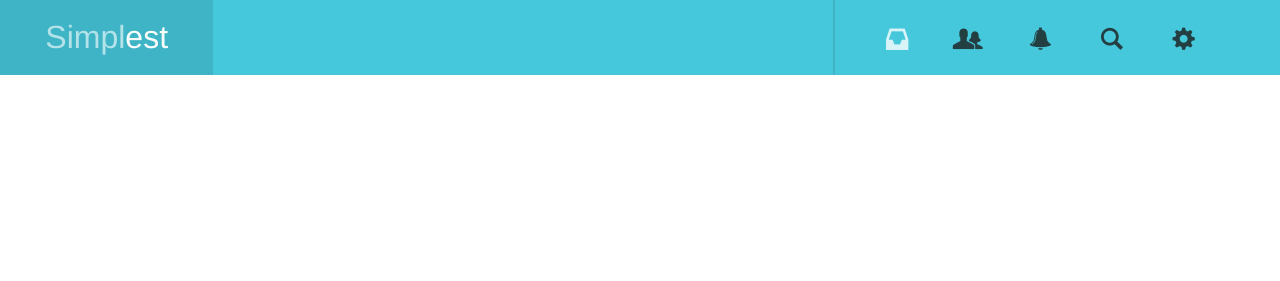
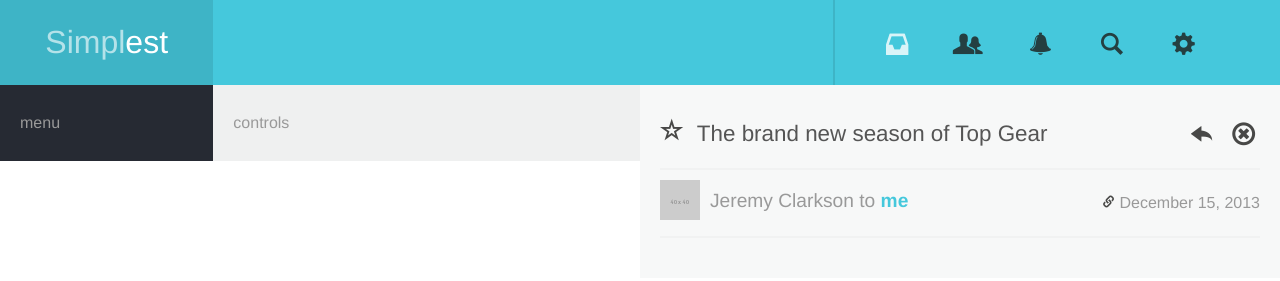
Before and after one commit to broneks/smplst, a website: page index.html in a window 1280 px wide. Drawn offline with Linux system fonts and the light colour scheme.

Commit message:
progress on details section

```diff
--- a/css/main.css
+++ b/css/main.css
@@ -1 +1 @@
-.fullWidth{width:100%;margin-left:auto;margin-right:auto;max-width:initial}#top-header h1{margin:0;font-size:2em;padding:15px 0;background-color:#3eb4c6}#top-header h1 a{color:#fff}#top-header h1 span{color:#b4e2e9}#top-header i{opacity:.8;vertical-align:middle;-webkit-transition:all .1s linear;-moz-transition:all .1s linear;-o-transition:all .1s linear;transition:all .1s linear}#top-header i:hover{margin-top:-3px}#top-header #top-toolbar{background-color:#45c8dc}#top-header #top-toolbar ul{margin:0;padding:24.5px 0;border-left:2px solid #3eb4c6;list-style:none}@media screen and (max-width: 1024px){#top-header #top-toolbar ul{border-left:0}}
+.fullWidth{width:100%;margin-left:auto;margin-right:auto;max-width:initial}body,h1,h3,h4,h5,h6,p,span{color:#999}h2{color:#555}i{opacity:.8}#side-menu,#controls,#details{padding:30px 20px}#side-menu{background-color:#262a33}#controls{background-color:#eff0f0}#details{background-color:#f7f8f8}#top-header h1{margin:0;font-size:2em;padding:20px 0;background-color:#3eb4c6}#top-header h1 a{color:#fff}#top-header h1 span{color:#b4e2e9}#top-header i{vertical-align:middle}#top-header i:hover{margin-top:-4px}#top-header #top-toolbar{background-color:#45c8dc}#top-header #top-toolbar ul{margin:0;padding:29.5px 0;border-left:2px solid #3eb4c6;list-style:none}#details h2{display:inline-block;padding-left:10px;font-size:1.4em}#details #options{padding:2px 10px 0 0}#details #options a{padding:10px}#details #user-info{margin:10px 0;padding:10px 0;border-top:2px solid #f1f2f2;border-bottom:2px solid #f1f2f2}#details #user-info h3{padding:5px 0 0 10px;font-size:1.2em}#details #user-info h3 span{color:#45c8dc;font-weight:bold}#details #user-info #date{padding:15px 0}#details #user-info #date i{font-size:0.8em}@media screen and (max-width: 1024px){#top-header #top-toolbar ul{border-left:0}}
--- a/index.html
+++ b/index.html
@@ -55,6 +55,57 @@
 		</header>
 	</div>
 
+      <!-- Main Content -->
+      <div class="row fullWidth">
+
+            <!-- Side Menu -->
+            <nav id="side-menu" class="large-2 columns">
+                  menu
+            </nav>
+
+            <!-- Controls -->
+            <div id="controls" class="large-4 columns">
+                  controls
+            </div>
+
+            <!-- Details -->
+            <div id="details" class="large-6 columns">
+                  <article>
+                        <header class="row">
+                              <div class="medium-9 columns">
+                                    <a href="#">
+                                          <i class="icon icon-dislikes"></i>
+                                    </a>
+
+                                    <h2>The brand new season of Top Gear</h2>
+                              </div>
+
+                              <div id="options" class="medium-3 columns clearfix">
+                                    <a href="#" class="right">
+                                          <i class="icon icon-remove"></i>
+                                    </a>
+                                    <a href="#" class="right">
+                                          <i class="icon icon-unshare"></i>
+                                    </a>
+                              </div>
+                        </header>
+
+                        <div id="user-info" class="clearfix">
+                              <img src="img/avatar.gif" class="left" height="40" width="40" alt="avatar">
+
+                              <h3 class="left">Jeremy Clarkson to <span>me</span></h3>
+
+                              <span id="date" class="right">
+                                    <i class="icon icon-link"></i>
+
+                                    <time datetime="2013-12-15 19:00">December 15, 2013</time>
+                              </span>
+                        </div>
+
+                  </article>
+            </div>
+      </div>
+
 	<script src="js/vendor/jquery.js"></script>
 	<script src="js/vendor/foundation.min.js"></script>
 	<script>$(document).foundation();</script>
--- /dev/null
+++ b/scss/_details.scss
@@ -0,0 +1,40 @@
+#details {
+	h2 {
+		display: inline-block;
+		padding-left: 10px;
+		font-size: 1.4em;
+	}
+
+	#options {
+		padding: 2px 10px 0 0;
+
+		a {
+			padding: 10px;
+		}
+	}
+
+	#user-info {
+		margin: 10px 0;
+		padding: 10px 0;
+		border-top: 2px solid $midgray;
+		border-bottom: 2px solid $midgray;
+
+		h3 {
+			padding: 5px 0 0 10px;
+			font-size: 1.2em;
+
+			span {
+				color: $lightblue;
+				font-weight: bold;
+			}
+		}
+
+		#date {
+			padding: 15px 0;
+
+			i {
+				font-size: 0.8em;
+			}
+		}
+	}
+}
--- a/scss/_global.scss
+++ b/scss/_global.scss
@@ -2,13 +2,14 @@
 
 // blues
 $lightblue: #45C8DC;
-$darkblue: #3EB4C6;
+$darkblue:  #3EB4C6;
 
 // grays
-$lightgray: #F7F8F8;
-$midgray: #EFF0F0;
-$darkgray: #262A33;
-$darkergray: #1D2027;
+$lightergray: #F7F8F8;
+$lightgray:   #EFF0F0;
+$midgray:     #F1F2F2;
+$darkgray:    #262A33;
+$darkergray:  #1D2027;
 
 
 //-- classes --//
@@ -19,3 +20,39 @@ $darkergray: #1D2027;
 	margin-right: auto;
 	max-width: initial;
 }
+
+
+//-- general --//
+
+body,
+h1, h3, h4, h5, h6,
+p, span {
+	color: #999;
+}
+h2 { color: #555; }
+
+
+i {
+	opacity: .8;
+}
+
+
+//-- main content --//
+
+#side-menu,
+#controls,
+#details {
+	padding: 30px 20px;
+}
+
+#side-menu {
+	background-color: $darkgray;
+}
+
+#controls {
+	background-color: $lightgray;
+}
+
+#details {
+	background-color: $lightergray;
+}
--- a/scss/_header.scss
+++ b/scss/_header.scss
@@ -2,7 +2,7 @@
 	h1 {
 		margin: 0;
 		font-size: 2em;
-		padding: 15px 0;
+		padding: 20px 0;
 		background-color: $darkblue;
 
 		a {
@@ -14,8 +14,8 @@
 		}
 	}
 
+	// icons
 	i {
-		opacity: .8;
 		vertical-align: middle;
 		@include hover-up();
 	}
@@ -25,7 +25,7 @@
 
 		ul {
 			margin: 0;
-			padding: 24.5px 0;
+			padding: 29.5px 0;
 			border-left: 2px solid $darkblue;
 			list-style: none;
 		}
--- a/scss/base.scss
+++ b/scss/base.scss
@@ -1,4 +1,5 @@
 @import 'mixins';
 @import 'global';
 @import 'header';
+@import 'details';
 @import 'media-queries';
```
Also changed, not shown: scss/_mixins.scss (+1 -6 lines), img/avatar.gif (added), 1 other file. Lines whose indentation alone changed are shown as unchanged.
